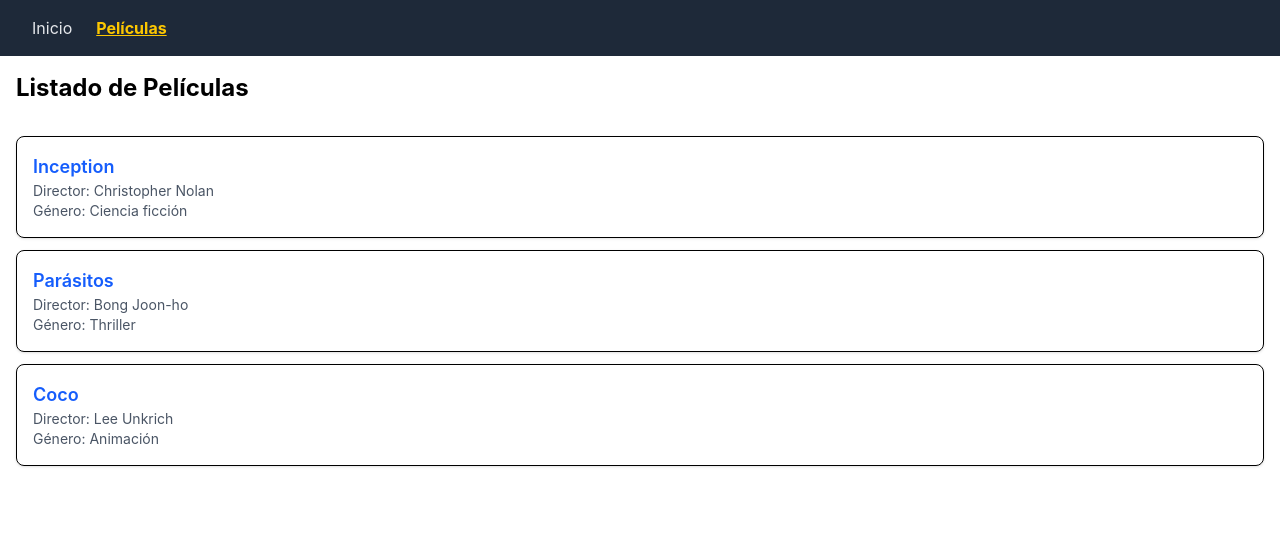
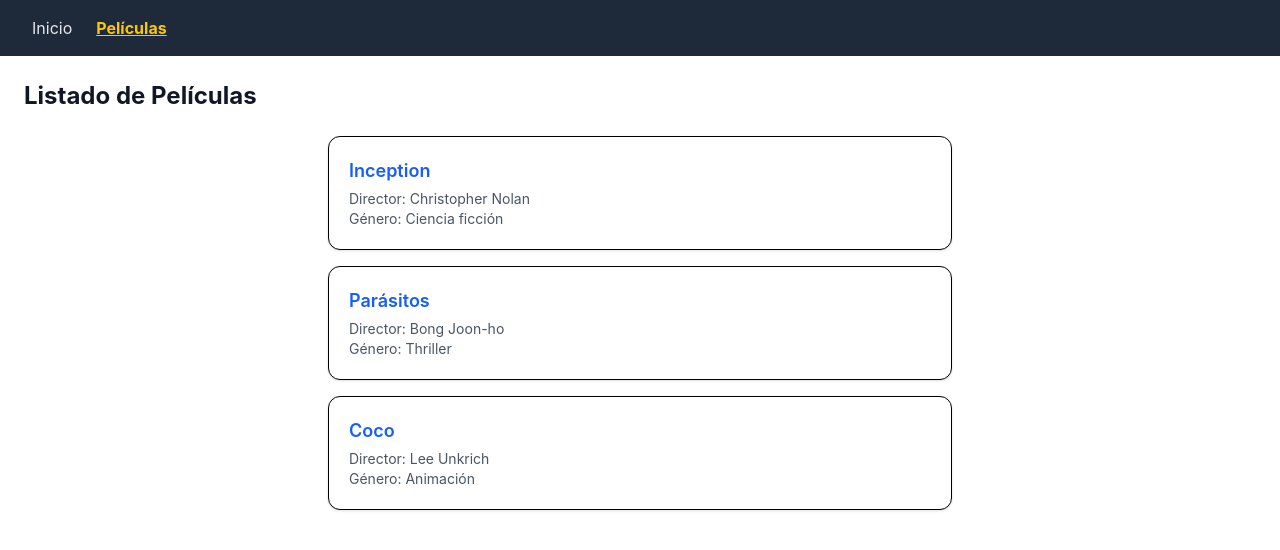
Before and after one commit to rodriguezjessika36-debug/Movie-app, an Angular app: page /movies in a window 1280 px wide. Shown: the top 550 px of the page. Built offline with nearby package versions, Linux system fonts and the light colour scheme.

Commit message:
movie list

```diff
--- a/src/app/movie-details/movie-details.html
+++ b/src/app/movie-details/movie-details.html
@@ -1 +1,24 @@
-<h1>Detalles de la Película</h1>
+@if (movie) {
+  <div class="max-w-md mx-auto mt-10 p-6 bg-white border rounded-xl shadow-md">
+    <h1 class="text-2xl font-bold text-gray-900 mb-4">{{ movie.title }}</h1>
+    <p class="text-gray-700"><span class="font-semibold">Director:</span> {{ movie.director }}</p>
+    <p class="text-gray-700 mb-6"><span class="font-semibold">Género:</span> {{ movie.genre }}</p>
+
+    <button
+      (click)="volverAlListado()"
+      class="px-4 py-2 bg-blue-600 text-white rounded-lg hover:bg-blue-700 transition-colors"
+    >
+      Volver al listado
+    </button>
+  </div>
+} @else {
+  <div class="max-w-md mx-auto mt-10 p-6 text-center text-gray-600">
+    <p class="mb-4">No se encontró ninguna película con ese identificador.</p>
+    <button
+      (click)="volverAlListado()"
+      class="px-4 py-2 bg-blue-600 text-white rounded-lg hover:bg-blue-700 transition-colors"
+    >
+      Volver al listado
+    </button>
+  </div>
+}
--- a/src/app/movie-details/movie-details.ts
+++ b/src/app/movie-details/movie-details.ts
@@ -1,4 +1,7 @@
 import { Component } from '@angular/core';
+import { ActivatedRoute, Router } from '@angular/router';
+import { MoviesService } from '../movies-service';
+import { Movie } from '../movie';
 
 @Component({
   selector: 'app-movie-details',
@@ -6,4 +9,19 @@ import { Component } from '@angular/core';
   templateUrl: './movie-details.html',
   styleUrl: './movie-details.css',
 })
-export class MovieDetails {}
+export class MovieDetails {
+  movie: Movie | undefined;
+
+  constructor(
+    private route: ActivatedRoute,
+    private router: Router,
+    private moviesService: MoviesService
+  ) {
+    const movieId = this.route.snapshot.paramMap.get('movieId');
+    this.movie = this.moviesService.getMovies().find((m) => m.id === movieId);
+  }
+
+  volverAlListado(): void {
+    this.router.navigate(['/movies']);
+  }
+}
--- a/src/app/movie-list/movie-list.html
+++ b/src/app/movie-list/movie-list.html
@@ -1,15 +1,15 @@
-<h1 class="text-2xl font-bold p-4">Listado de Películas</h1>
+<h1 class="text-2xl font-bold text-gray-900 p-6">Listado de Películas</h1>
 
-<ul class="flex flex-col gap-3 p-4">
+<ul class="flex flex-col gap-4 max-w-2xl mx-auto px-6">
   @for (movie of movies; track movie.id) {
-    <li class="border rounded-lg p-4 shadow-sm hover:shadow-md transition-shadow">
+    <li class="border rounded-xl p-5 shadow-sm hover:shadow-md transition-shadow bg-white">
       <a
         [routerLink]="['/movies', movie.id]"
         class="text-lg font-semibold text-blue-600 hover:underline"
       >
         {{ movie.title }}
       </a>
-      <p class="text-sm text-gray-600">Director: {{ movie.director }}</p>
+      <p class="text-sm text-gray-600 mt-1">Director: {{ movie.director }}</p>
       <p class="text-sm text-gray-600">Género: {{ movie.genre }}</p>
     </li>
   }
```
